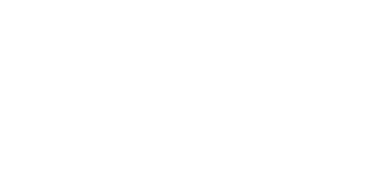
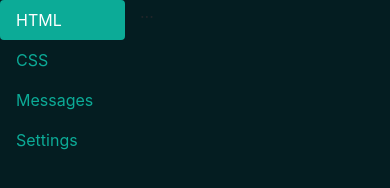
Before and after one commit to robertjmendez/Extension, a plain HTML site: page index.html in a window 390 px wide. Drawn offline with nearby package versions, Linux system fonts and the light colour scheme.

Commit message:
Setting up the document structure, added tabs

```diff
--- /dev/null
+++ b/css/style.css
@@ -0,0 +1,35 @@
+:root {
+    --body-bg-color: #041d21;
+    --active-nav-color: #0cab97;
+    --nav-link-color: #0cab97;
+    --nav-link-hover-color: #F1F1E6;
+}
+
+* {
+    box-sizing: border-box;
+}
+
+body {
+    background-color: var(--body-bg-color);
+}
+
+.left {
+    height: 100vh;
+}
+
+.right {
+    height: 100vh;
+}
+
+.nav-pills .nav-link.active {
+    background-color: var(--active-nav-color);
+    color: white;
+}
+
+.nav-link {
+    color: var(--nav-link-color);
+}
+
+.nav-link:hover {
+    color: var(--nav-link-hover-color);
+}
--- a/index.html
+++ b/index.html
@@ -5,9 +5,54 @@
     <meta name="viewport"
           content="width=device-width, user-scalable=no, initial-scale=1.0, maximum-scale=1.0, minimum-scale=1.0">
     <meta http-equiv="X-UA-Compatible" content="ie=edge">
-    <title>Document</title>
+    <title>Web Dev Cheat Sheet</title>
+    <!-- Bootstrap Link   -->
+    <link rel="stylesheet" href="https://cdn.jsdelivr.net/npm/bootstrap@4.0.0/dist/css/bootstrap.min.css"
+          integrity="sha384-Gn5384xqQ1aoWXA+058RXPxPg6fy4IWvTNh0E263XmFcJlSAwiGgFAW/dAiS6JXm" crossorigin="anonymous">
+
+    <!-- Custom CSS   -->
+    <link rel="stylesheet" href="css/style.css">
+
 </head>
 <body>
+<div class="row">
+    <div class="col-4 left pr-0">
+        <div class="nav flex-column nav-pills" id="v-pills-tab" role="tablist" aria-orientation="vertical">
+            <a class="nav-link active" id="v-pills-home-tab" data-toggle="pill" href="#v-pills-home" role="tab"
+               aria-controls="v-pills-home" aria-selected="true">HTML</a>
+            <a class="nav-link" id="v-pills-profile-tab" data-toggle="pill" href="#v-pills-profile" role="tab"
+               aria-controls="v-pills-profile" aria-selected="false">CSS</a>
+            <a class="nav-link" id="v-pills-messages-tab" data-toggle="pill" href="#v-pills-messages" role="tab"
+               aria-controls="v-pills-messages" aria-selected="false">Messages</a>
+            <a class="nav-link" id="v-pills-settings-tab" data-toggle="pill" href="#v-pills-settings" role="tab"
+               aria-controls="v-pills-settings" aria-selected="false">Settings</a>
+        </div>
+    </div>
+        <div class="col-8 right">
+            <div class="tab-content" id="v-pills-tabContent">
+                <div class="tab-pane fade show active" id="v-pills-home" role="tabpanel"
+                     aria-labelledby="v-pills-home-tab">
+                    ...
+                </div>
+                <div class="tab-pane fade" id="v-pills-profile" role="tabpanel" aria-labelledby="v-pills-profile-tab">
+                    ...
+                </div>
+                <div class="tab-pane fade" id="v-pills-messages" role="tabpanel" aria-labelledby="v-pills-messages-tab">
+                    ...
+                </div>
+                <div class="tab-pane fade" id="v-pills-settings" role="tabpanel" aria-labelledby="v-pills-settings-tab">
+                    ...
+                </div>
+            </div>
+        </div>
+</div>
 
+<!-- jQuery first, then Popper.js, then Bootstrap JS -->
+<script src="https://code.jquery.com/jquery-3.3.1.slim.min.js"></script>
+<script src="https://cdnjs.cloudflare.com/ajax/libs/popper.js/1.14.7/umd/popper.min.js"></script>
+<script src="https://stackpath.bootstrapcdn.com/bootstrap/4.3.1/js/bootstrap.min.js"></script>
+
+<!-- Custom JavaScript -->
+<script src="js/custom.js"></script>
 </body>
 </html>
```
Also changed, not shown: js/main.js (added).
